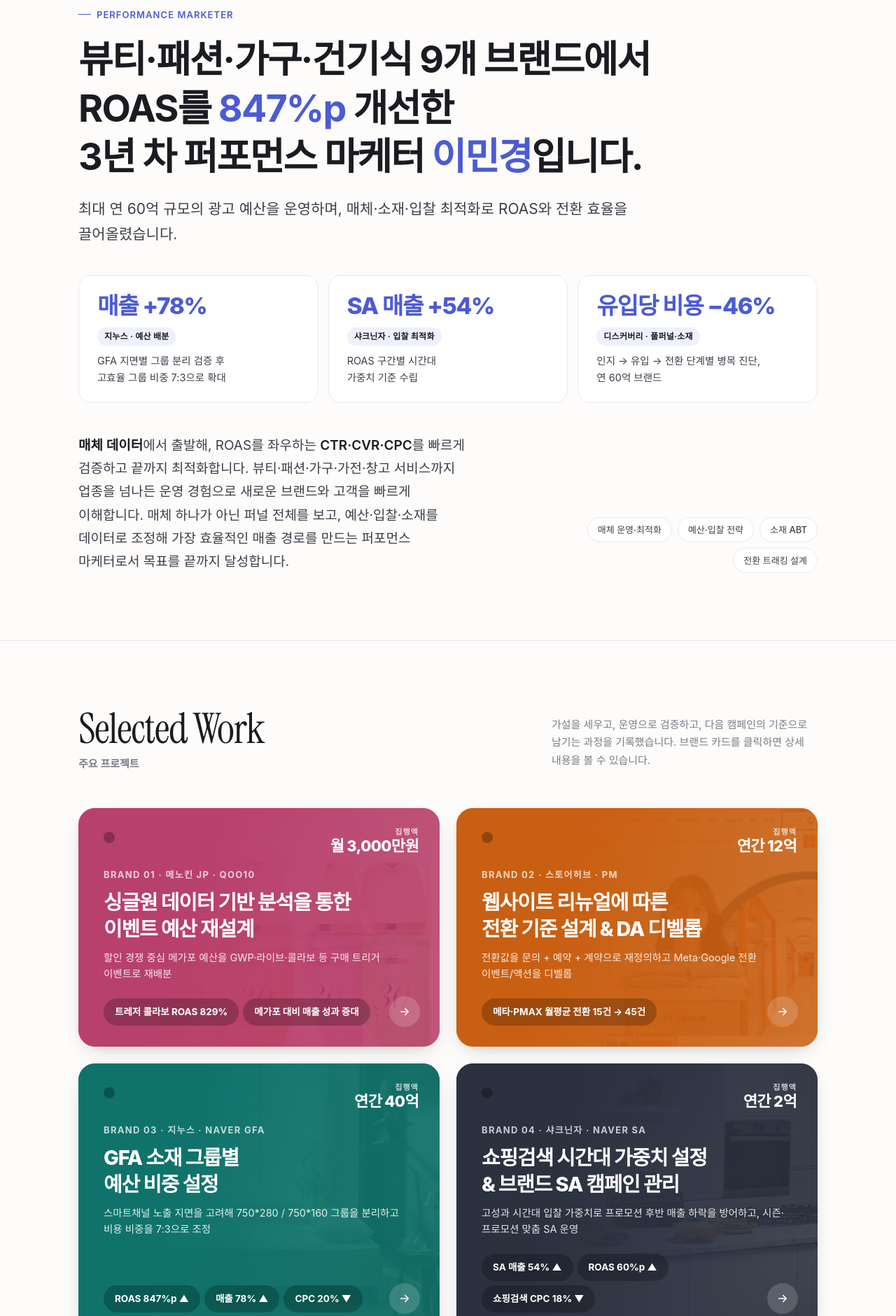
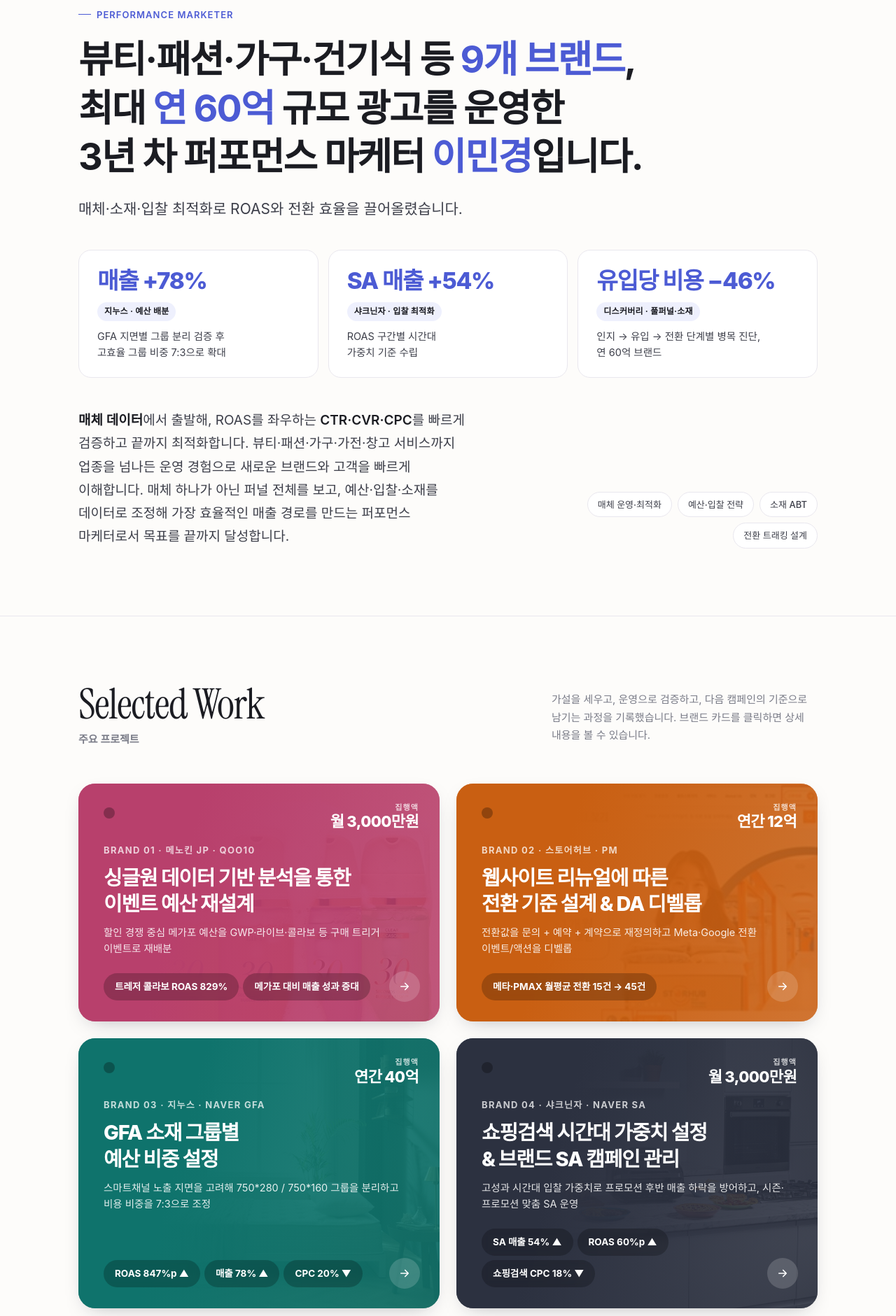
Before and after one commit to alsryd125-wq/portfolio, a plain HTML site: page performance-marketer/index.html in a window 1280 px wide. Shown: the part 380-2261 px from the top of the page at 70% size. Drawn offline with Linux system fonts and the light colour scheme; a web font is replaced by a local one.

Commit message:
공용 포트폴리오: 소개 문구 수정, 이력서와 기간·규모 일치
- 소개 문구에서 단일 소재 그룹 성과(ROAS 847%p)를 빼고 브랜드 수·운영 규모 중심으로 변경
- 샤크닌자: 기간 2025.10~2026.03, 집행액 월 3,000만원으로 통일
- 메노킨 JP: 기간 2026.09~2026.10으로 통일

Co-Authored-By: Claude Opus 5.5 <noreply@anthropic.com>

```diff
--- a/performance-marketer/index.html
+++ b/performance-marketer/index.html
@@ -579,8 +579,8 @@
 <section class="intro">
   <div class="wrap">
     <span class="eyebrow rv">Performance Marketer</span>
-    <h1 class="rv">뷰티·패션·가구·건기식 9개 브랜드에서 <br>ROAS를 <em>847%p</em> 개선한 <br>3년 차 퍼포먼스 마케터 <em>이민경</em>입니다.</h1>
-    <p class="hero-sub rv">최대 연 60억 규모의 광고 예산을 운영하며, 매체·소재·입찰 최적화로 ROAS와 전환 효율을 끌어올렸습니다.</p>
+    <h1 class="rv">뷰티·패션·가구·건기식 등 <em>9개 브랜드</em>, <br>최대 <em>연 60억</em> 규모 광고를 운영한 <br>3년 차 퍼포먼스 마케터 <em>이민경</em>입니다.</h1>
+    <p class="hero-sub rv">매체·소재·입찰 최적화로 ROAS와 전환 효율을 끌어올렸습니다.</p>
 
     <div class="metrics rv">
       <div class="metric"><b>매출 +78%</b><span class="m-brand">지누스 · 예산 배분</span><p>GFA 지면별 그룹 분리 검증 후<br>고효율 그룹 비중 7:3으로 확대</p></div>
@@ -641,7 +641,7 @@
       <button type="button" class="bcard rv" data-brand="sharkninja" style="--c:#2c3140" aria-haspopup="dialog">
         <img class="bg" src="../assets/brand/sharkninja-card.jpg" alt="" loading="lazy">
         <span class="dot" aria-hidden="true"></span>
-        <span class="spend"><small>집행액</small><b>연간 2억</b></span>
+        <span class="spend"><small>집행액</small><b>월 3,000만원</b></span>
         <span class="eb">Brand 04 · 샤크닌자 · Naver SA</span>
         <span class="tt">쇼핑검색 시간대 가중치 설정<br>&amp; 브랜드 SA 캠페인 관리</span>
         <span class="ds">고성과 시간대 입찰 가중치로 프로모션 후반 매출 하락을 방어하고, 시즌·프로모션 맞춤 SA 운영</span>
@@ -684,7 +684,7 @@
       <img class="bg" src="../assets/creative/menokin-natsupoi-1.jpg" alt="">
       <div class="eb">Brand 01 · Beauty · Qoo10 Japan</div>
       <h3>메노킨 JP</h3>
-      <dl><div><dt>집행액</dt><dd class="big">월 3,000만원</dd></div><div><dt>역할</dt><dd>TF</dd></div><div><dt>기간</dt><dd>2026.09 ~</dd></div><div><dt>주요 성과</dt><dd>트레저 콜라보 ROAS 829%</dd></div></dl>
+      <dl><div><dt>집행액</dt><dd class="big">월 3,000만원</dd></div><div><dt>역할</dt><dd>TF</dd></div><div><dt>기간</dt><dd>2026.09 ~ 2026.10</dd></div><div><dt>주요 성과</dt><dd>트레저 콜라보 ROAS 829%</dd></div></dl>
     </header>
     <div class="bm-list">
     <article class="project">
@@ -692,7 +692,7 @@
         <div class="year">2026</div>
         <div class="client">메노킨 JP · TF</div>
 
-        <dl><dt>매체</dt><dd>Qoo10 싱글원</dd><dt>기간</dt><dd>2026.09 ~</dd></dl>
+        <dl><dt>매체</dt><dd>Qoo10 싱글원</dd><dt>기간</dt><dd>2026.09 ~ 2026.10</dd></dl>
       </aside>
       <div class="p-body">
         <h3>싱글원 데이터 기반 분석을 통한<br>이벤트 예산 재설계</h3>
@@ -897,7 +897,7 @@
       <img class="bg contain" src="../assets/project/ninja-grill.png" alt="">
       <div class="eb">Brand 04 · Home Appliance · Naver SA</div>
       <h3>샤크닌자</h3>
-      <dl><div><dt>집행액</dt><dd class="big">연간 2억</dd></div><div><dt>역할</dt><dd>TF</dd></div><div><dt>기간</dt><dd>2025.09 ~ 2026.02</dd></div><div><dt>주요 성과</dt><dd>SA 매출 54% ▲ · ROAS 60%p ▲</dd></div></dl>
+      <dl><div><dt>집행액</dt><dd class="big">월 3,000만원</dd></div><div><dt>역할</dt><dd>TF</dd></div><div><dt>기간</dt><dd>2025.10 ~ 2026.03</dd></div><div><dt>주요 성과</dt><dd>SA 매출 54% ▲ · ROAS 60%p ▲</dd></div></dl>
     </header>
     <div class="bm-list">
     <!-- 4-1. 쇼핑검색 가중치 -->
@@ -968,7 +968,7 @@
         <div class="year">2025</div>
         <div class="client">샤크닌자 · TF</div>
         <img class="client-logo" src="../assets/logo/sharkninja.png" alt="SharkNinja">
-        <dl><dt>매체</dt><dd>Naver SA</dd><dt>기간</dt><dd>25.09 ~ 26.02</dd></dl>
+        <dl><dt>매체</dt><dd>Naver SA</dd><dt>기간</dt><dd>25.10 ~ 26.03</dd></dl>
       </aside>
       <div class="p-body">
         <h3>브랜드 SA 캠페인 관리</h3>
@@ -1543,7 +1543,7 @@
         <section class="rv">
           <h4>Project</h4>
           <ul class="tl">
-            <li><time>2026.09 ~</time><div><b>메노킨 JP</b><span class="badge">TF</span></div></li>
+            <li><time>2026.09 ~ 10</time><div><b>메노킨 JP</b><span class="badge">TF</span></div></li>
             <li><time>2026.03 ~</time><div><b>스토어허브</b><span class="badge">PM</span></div></li>
             <li><time>2026.01 ~</time><div><b>지누스</b><span class="badge">TF</span></div></li>
             <li><time>2025.10 ~ 26.03</time><div><b>샤크닌자</b><span class="badge">TF</span></div></li>
```
